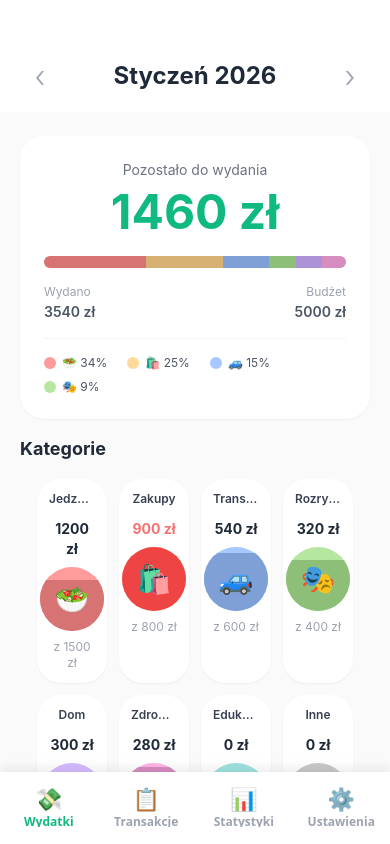
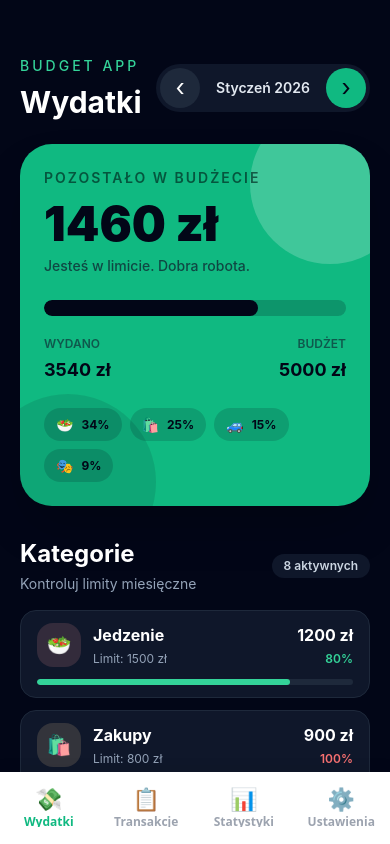
Before and after one commit to Giszta/budget-app, a React Native app: screen /Expenses in a window 390 px wide. Built offline with nearby package versions, Linux system fonts and the light colour scheme.

Commit message:
Improve expenses screen visual design

```diff
--- a/app.json
+++ b/app.json
@@ -21,7 +21,8 @@
         "backgroundColor": "#ffffff"
       },
       "edgeToEdgeEnabled": true,
-      "predictiveBackGestureEnabled": false
+      "predictiveBackGestureEnabled": false,
+      "package": "com.anonymous.budgetapp"
     },
     "web": {
       "favicon": "./assets/favicon.png"
--- a/package.json
+++ b/package.json
@@ -4,8 +4,8 @@
   "main": "index.ts",
   "scripts": {
     "start": "expo start",
-    "android": "expo start --android",
-    "ios": "expo start --ios",
+    "android": "expo run:android",
+    "ios": "expo run:ios",
     "web": "expo start --web"
   },
   "dependencies": {
--- a/src/features/expenses/components/BudgetOverviewCard.tsx
+++ b/src/features/expenses/components/BudgetOverviewCard.tsx
@@ -1,8 +1,7 @@
 import { Text, View } from "react-native";
 
+import { formatCurrency } from "../../../utils/currency";
 import { ExpenseCategoryWithPercentage } from "../types";
-import { darkenColor } from "../../../utils/colors";
-import { formatCurrency } from "../../../utils/currency";
 
 type BudgetOverviewCardProps = {
   totalExpenses: number;
@@ -17,65 +16,66 @@ export function BudgetOverviewCard({
   remaining,
   categories,
 }: BudgetOverviewCardProps) {
+  const usedPercentage = Math.min((totalExpenses / monthlyBudget) * 100, 100);
   const categoriesWithExpenses = categories.filter(
     (category) => category.amount > 0,
   );
 
   return (
-    <View className="bg-white rounded-3xl p-6 shadow-sm">
-      <View className="items-center mb-5">
-        <Text className="text-sm text-gray-500 mb-2">Pozostało do wydania</Text>
+    <View className="overflow-hidden rounded-[32px] bg-emerald-500 p-6 shadow-2xl">
+      <View className="absolute -right-10 -top-10 h-40 w-40 rounded-full bg-white/20" />
+      <View className="absolute -bottom-16 -left-10 h-44 w-44 rounded-full bg-slate-950/10" />
 
-        <Text
-          className={`text-5xl font-bold ${
-            remaining >= 0 ? "text-emerald-500" : "text-red-400"
-          }`}
-        >
-          {formatCurrency(Math.abs(remaining))}
-        </Text>
+      <Text className="text-sm font-semibold uppercase tracking-[2px] text-emerald-950/70">
+        Pozostało w budżecie
+      </Text>
+
+      <Text className="mt-3 text-5xl font-black text-slate-950">
+        {formatCurrency(Math.abs(remaining))}
+      </Text>
+
+      <Text className="mt-2 text-sm font-medium text-slate-900/70">
+        {remaining >= 0
+          ? "Jesteś w limicie. Dobra robota."
+          : "Budżet został przekroczony."}
+      </Text>
+
+      <View className="mt-6 h-4 overflow-hidden rounded-full bg-slate-950/20">
+        <View
+          className="h-full rounded-full bg-slate-950"
+          style={{ width: `${usedPercentage}%` }}
+        />
       </View>
 
-      <View className="mb-4">
-        <View className="h-3 bg-gray-100 rounded-full overflow-hidden flex-row">
-          {categoriesWithExpenses.map((category) => (
-            <View
-              key={category.id}
-              className="h-full"
-              style={{
-                backgroundColor: darkenColor(category.color),
-                width: `${category.expensePercentage}%`,
-              }}
-            />
-          ))}
-        </View>
-      </View>
-
-      <View className="flex-row justify-between items-center">
+      <View className="mt-5 flex-row justify-between">
         <View>
-          <Text className="text-xs text-gray-400 mb-0.5">Wydano</Text>
-          <Text className="text-sm font-semibold text-gray-600">
+          <Text className="text-xs font-semibold uppercase text-slate-900/60">
+            Wydano
+          </Text>
+          <Text className="mt-1 text-lg font-bold text-slate-950">
             {formatCurrency(totalExpenses)}
           </Text>
         </View>
 
         <View className="items-end">
-          <Text className="text-xs text-gray-400 mb-0.5">Budżet</Text>
-          <Text className="text-sm font-semibold text-gray-600">
+          <Text className="text-xs font-semibold uppercase text-slate-900/60">
+            Budżet
+          </Text>
+          <Text className="mt-1 text-lg font-bold text-slate-950">
             {formatCurrency(monthlyBudget)}
           </Text>
         </View>
       </View>
 
-      <View className="flex-row flex-wrap gap-2 mt-4 pt-4 border-t border-gray-100">
+      <View className="mt-6 flex-row flex-wrap gap-2">
         {categoriesWithExpenses.slice(0, 4).map((category) => (
-          <View key={category.id} className="flex-row items-center mr-3">
-            <View
-              className="w-3 h-3 rounded-full mr-1.5"
-              style={{ backgroundColor: category.color }}
-            />
-
-            <Text className="text-xs text-gray-600">
-              {category.icon} {category.expensePercentage.toFixed(0)}%
+          <View
+            key={category.id}
+            className="flex-row items-center rounded-full bg-slate-950/15 px-3 py-2"
+          >
+            <Text className="mr-2">{category.icon}</Text>
+            <Text className="text-xs font-bold text-slate-950">
+              {category.expensePercentage.toFixed(0)}%
             </Text>
           </View>
         ))}
--- a/src/features/expenses/components/CategoryCard.tsx
+++ b/src/features/expenses/components/CategoryCard.tsx
@@ -1,8 +1,7 @@
 import { Text, TouchableOpacity, View } from "react-native";
 
+import { formatCurrency } from "../../../utils/currency";
 import { ExpenseCategoryWithPercentage } from "../types";
-import { darkenColor } from "../../../utils/colors";
-import { formatCurrency } from "../../../utils/currency";
 
 type CategoryCardProps = {
   category: ExpenseCategoryWithPercentage;
@@ -14,58 +13,51 @@ export function CategoryCard({ category }: CategoryCardProps) {
 
   return (
     <TouchableOpacity
-      className="bg-white rounded-3xl shadow-sm overflow-hidden"
-      style={{ width: "20%" }}
-      activeOpacity={0.7}
+      activeOpacity={0.85}
+      className="rounded-2xl border border-slate-800 bg-slate-900 px-4 py-3"
     >
-      <View className="p-3">
-        <Text
-          className="text-xs font-semibold text-gray-700 text-center mb-3"
-          numberOfLines={1}
+      <View className="flex-row items-center justify-between">
+        <View className="flex-1 flex-row items-center">
+          <View
+            className="h-11 w-11 items-center justify-center rounded-2xl"
+            style={{ backgroundColor: `${category.color}25` }}
           >
+            <Text className="text-xl">{category.icon}</Text>
+          </View>
+
+          <View className="ml-3 flex-1">
+            <Text className="text-base font-bold text-white" numberOfLines={1}>
               {category.name}
             </Text>
 
-        <Text
-          className={`text-sm font-bold text-center mb-2 ${
-            isOverBudget ? "text-red-400" : "text-gray-800"
-          }`}
-        >
+            <Text className="mt-1 text-xs text-slate-400">
+              Limit: {formatCurrency(category.budget)}
+            </Text>
+          </View>
+        </View>
+
+        <View className="ml-3 items-end">
+          <Text className="text-base font-bold text-white">
             {formatCurrency(category.amount)}
           </Text>
 
-        <View className="items-center mb-2">
-          <View
-            className="w-16 h-16 rounded-full overflow-hidden relative items-center justify-center"
-            style={{ backgroundColor: category.color }}
+          <Text
+            className={`mt-1 text-xs font-semibold ${
+              isOverBudget ? "text-red-400" : "text-emerald-400"
+            }`}
           >
-            <View
-              className="absolute bottom-0 w-full"
-              style={{
-                backgroundColor: isOverBudget
-                  ? "#EF4444"
-                  : darkenColor(category.color),
-                height: `${percentage}%`,
-              }}
-            />
-
-            <View
-              className="absolute inset-0 flex items-center justify-center"
-              style={{
-                alignItems: "center",
-                justifyContent: "center",
-              }}
-            >
-              <Text style={{ fontSize: 28, lineHeight: 32 }}>
-                {category.icon}
+            {percentage.toFixed(0)}%
           </Text>
         </View>
       </View>
-        </View>
 
-        <Text className="text-xs text-gray-400 text-center">
-          z {formatCurrency(category.budget)}
-        </Text>
+      <View className="mt-3 h-1.5 overflow-hidden rounded-full bg-slate-800">
+        <View
+          className={`h-full rounded-full ${
+            isOverBudget ? "bg-red-400" : "bg-emerald-400"
+          }`}
+          style={{ width: `${percentage}%` }}
+        />
       </View>
     </TouchableOpacity>
   );
--- a/src/features/expenses/components/ExpensesHeader.tsx
+++ b/src/features/expenses/components/ExpensesHeader.tsx
@@ -12,26 +12,31 @@ export function ExpensesHeader({
   onNextMonth,
 }: ExpensesHeaderProps) {
   return (
-    <View className="pt-14 pb-4 px-5 bg-white">
-      <View className="flex-row items-center justify-center">
+    <View className="mb-6 flex-row items-center justify-between">
+      <View>
+        <Text className="text-sm font-medium uppercase tracking-[3px] text-emerald-400">
+          Budget App
+        </Text>
+        <Text className="mt-2 text-3xl font-bold text-white">Wydatki</Text>
+      </View>
+
+      <View className="flex-row items-center rounded-full bg-slate-900 p-1">
         <TouchableOpacity
           onPress={onPrevMonth}
-          className="w-10 h-10 items-center justify-center"
+          className="h-10 w-10 items-center justify-center rounded-full bg-slate-800"
         >
-          <Text className="text-3xl text-gray-400 font-light">‹</Text>
+          <Text className="text-2xl text-white">‹</Text>
         </TouchableOpacity>
 
-        <View className="flex-1 items-center mx-4">
-          <Text className="text-2xl font-bold text-gray-800">
-            {currentMonth}
-          </Text>
-        </View>
+        <Text className="px-4 text-sm font-semibold text-slate-200">
+          {currentMonth}
+        </Text>
 
         <TouchableOpacity
           onPress={onNextMonth}
-          className="w-10 h-10 items-center justify-center"
+          className="h-10 w-10 items-center justify-center rounded-full bg-emerald-500"
         >
-          <Text className="text-3xl text-gray-400 font-light">›</Text>
+          <Text className="text-2xl text-slate-950">›</Text>
         </TouchableOpacity>
       </View>
     </View>
--- a/src/screens/ExpensesScreen.tsx
+++ b/src/screens/ExpensesScreen.tsx
@@ -32,50 +32,49 @@ export default function ExpensesScreen() {
       .sort((a, b) => b.amount - a.amount);
   }, [totalExpenses]);
 
-  const handlePrevMonth = () => {
-    // TODO: implement month navigation
-  };
-
-  const handleNextMonth = () => {
-    // TODO: implement month navigation
-  };
-
-  const handleAddCategory = () => {
-    // TODO: implement add category action
-  };
+  const handlePrevMonth = () => {};
+  const handleNextMonth = () => {};
+  const handleAddCategory = () => {};
 
   return (
-    <View className="flex-1 bg-neutral-50">
+    <ScrollView
+      className="flex-1 bg-slate-950"
+      contentContainerClassName="px-5 pb-10 pt-14"
+      showsVerticalScrollIndicator={false}
+    >
       <ExpensesHeader
         currentMonth={currentMonth}
         onPrevMonth={handlePrevMonth}
         onNextMonth={handleNextMonth}
       />
 
-      <ScrollView className="flex-1" showsVerticalScrollIndicator={false}>
-        <View className="px-5 pt-6 pb-4">
       <BudgetOverviewCard
         totalExpenses={totalExpenses}
         monthlyBudget={monthlyBudget}
         remaining={remaining}
         categories={categoriesWithPercentage}
       />
+
+      <View className="mt-8 flex-row items-center justify-between">
+        <View>
+          <Text className="text-2xl font-bold text-white">Kategorie</Text>
+          <Text className="mt-1 text-sm text-slate-400">
+            Kontroluj limity miesięczne
+          </Text>
         </View>
 
-        <View className="px-5 pb-6">
-          <Text className="text-lg font-bold text-gray-800 mb-4">
-            Kategorie
+        <Text className="rounded-full bg-slate-900 px-3 py-1 text-xs font-semibold text-slate-300">
+          {categoriesWithPercentage.length} aktywnych
         </Text>
+      </View>
 
-          <View className="flex-row flex-wrap gap-3 justify-center">
+      <View className="mt-4 gap-3">
         {categoriesWithPercentage.map((category) => (
           <CategoryCard key={category.id} category={category} />
         ))}
 
         <AddCategoryCard onPress={handleAddCategory} />
       </View>
-        </View>
     </ScrollView>
-    </View>
   );
 }
```
Also changed, not shown: src/features/expenses/components/AddCategoryCard.tsx (+10 -7 lines). Lines whose indentation alone changed are shown as unchanged.
